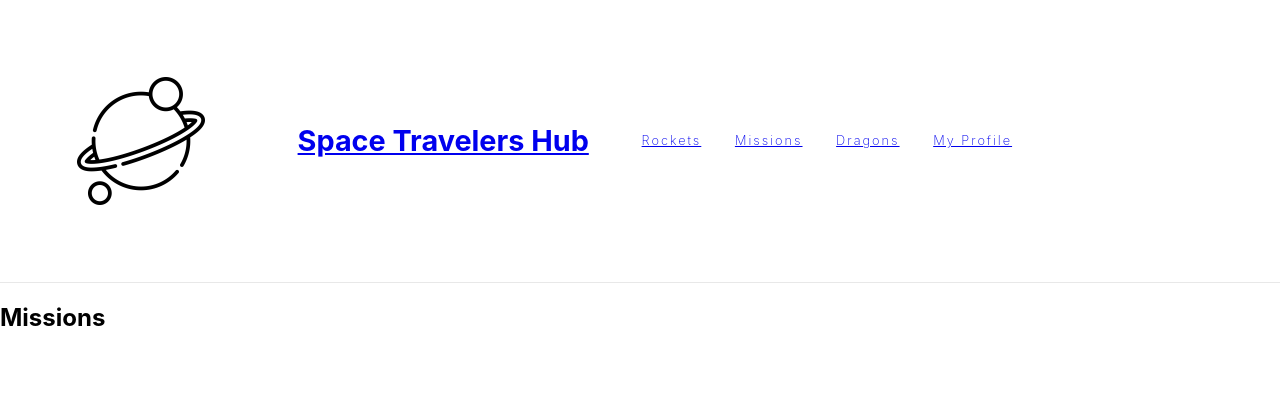
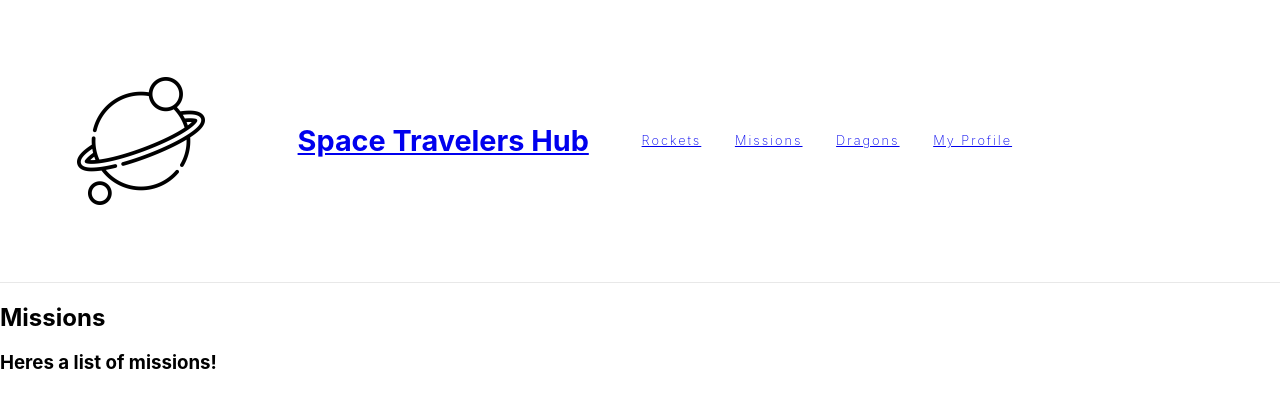
Before and after one commit to Arch-Noize/react-group-project, a React (Create React App) app: page /missions in a window 1280 px wide. Shown: the top 408 px of the page. Built offline with nearby package versions, Linux system fonts and the light colour scheme.

Commit message:
Added Missions.js file

```diff
--- /dev/null
+++ b/src/components/Missions.js
@@ -0,0 +1,9 @@
+import React from 'react';
+
+const Missions = () => (
+  <h3>
+    Heres a list of missions!
+  </h3>
+);
+
+export default Missions;
--- a/src/pages/MissionsPage.js
+++ b/src/pages/MissionsPage.js
@@ -1,9 +1,10 @@
+import Missions from '../components/Missions';
+
 const MissionsPage = () => (
   <div>
     <h2>Missions</h2>
-    {/* <Missions /> */}
+    <Missions />
   </div>
-  /* Here add all your components needed for your tab or feature */
 );
 
 export default MissionsPage;
```
